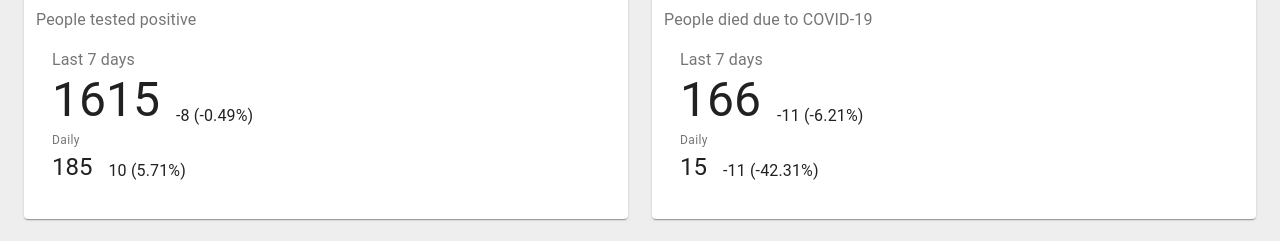
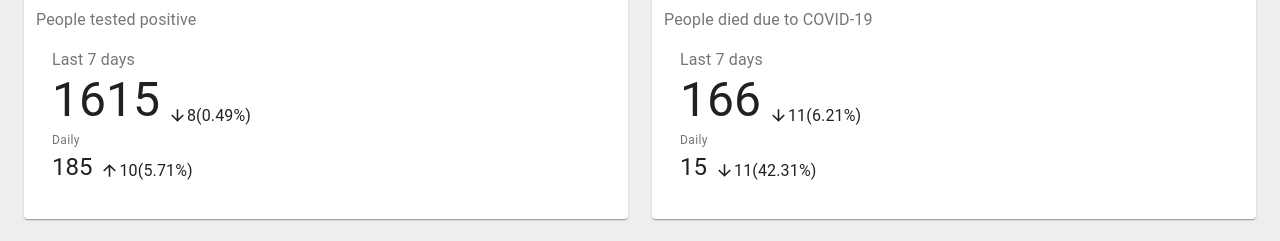
Before and after one commit to zvn/covid-visualizer, a React (Create React App) app in the folder frontend/: page / in a window 1280 px wide. Shown: the part 134-375 px from the top of the page. Built offline with nearby package versions, Linux system fonts and the light colour scheme.

Commit message:
Add trending icon

```diff
--- a/frontend/src/NumberWidget.js
+++ b/frontend/src/NumberWidget.js
@@ -4,9 +4,10 @@
 import Card from '@material-ui/core/Card';
 import Grid from '@material-ui/core/Grid';
 import grey from '@material-ui/core/colors/grey';
-import { CardHeader } from '@material-ui/core';
+import { BottomNavigation, CardHeader } from '@material-ui/core';
 import { CardContent } from '@material-ui/core';
 import Typography from '@material-ui/core/Typography';
+import SvgIcon from '@material-ui/core/SvgIcon';
 import ArrowUpwardIcon from '@material-ui/icons/ArrowUpward';
 import ArrowDownwardIcon from '@material-ui/icons/ArrowDownward';
 
@@ -26,6 +27,11 @@
   },
   secondarynumber: {
 
+  },
+  trendingIcon: {
+    verticalAlign: 'bottom',
+    fontSize: 19,
+    paddingBottom: 3,
   }
 });
 
@@ -62,6 +68,10 @@
     week_percent = Math.round(week_percent * 100) / 100;
   }
 
+  const daily_trending_icon = (today_diff < 0 ? ArrowDownwardIcon : ArrowUpwardIcon);
+  const weekly_trending_icon = (week_diff < 0 ? ArrowDownwardIcon : ArrowUpwardIcon);
+
+
 
 
   return (
@@ -76,7 +86,7 @@
         <Typography className={classes.caption} color="textSecondary">
           Last 7 days
         </Typography>
-        <Grid alignItems="flex-end" container spacing={2}>
+        <Grid alignItems="flex-end" container spacing={1}>
           <Grid item>
             <Typography variant="h3" component="h2">
               {week_counter}
@@ -84,14 +94,15 @@
           </Grid>
           <Grid item>
             <Typography className={classes.caption} >
-              {week_diff} ({week_percent}%)
+              <SvgIcon component={weekly_trending_icon} className={classes.trendingIcon}></SvgIcon>
+              {Math.abs(week_diff)}({Math.abs(week_percent)}%)
             </Typography>
           </Grid>
         </Grid>
         <Typography variant="caption" color="textSecondary">
           Daily
         </Typography>
-        <Grid alignItems="flex-end" container spacing={2}>
+        <Grid alignItems="flex-end" container spacing={1}>
           <Grid item>
             <Typography variant="h5" component="h2">
               {today_counter}
@@ -99,7 +110,8 @@
           </Grid>
           <Grid item>
             <Typography className={classes.caption} >
-              {today_diff} ({today_percent}%)
+            <SvgIcon component={daily_trending_icon} className={classes.trendingIcon}></SvgIcon>
+              {Math.abs(today_diff)}({Math.abs(today_percent)}%)
             </Typography>
           </Grid>
         </Grid>
```
